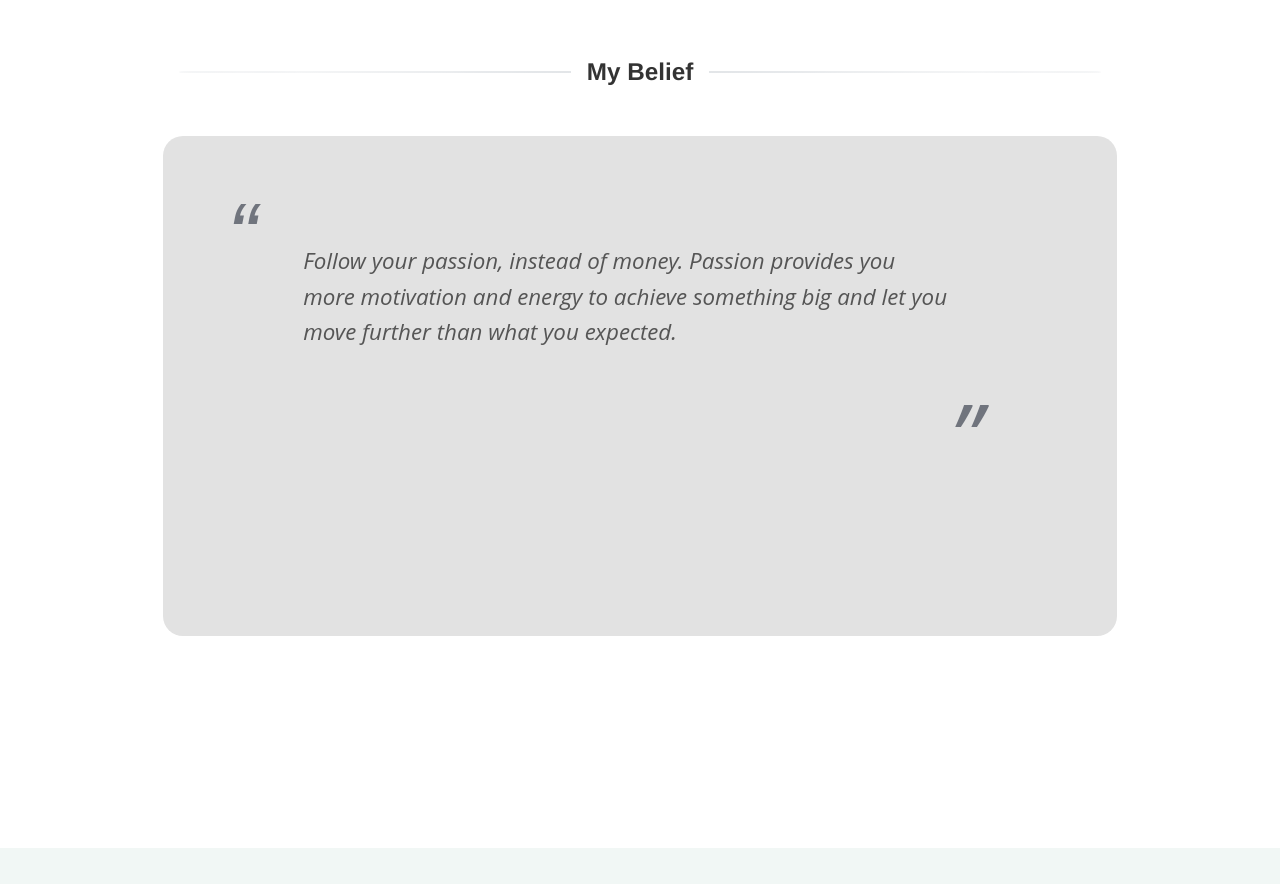
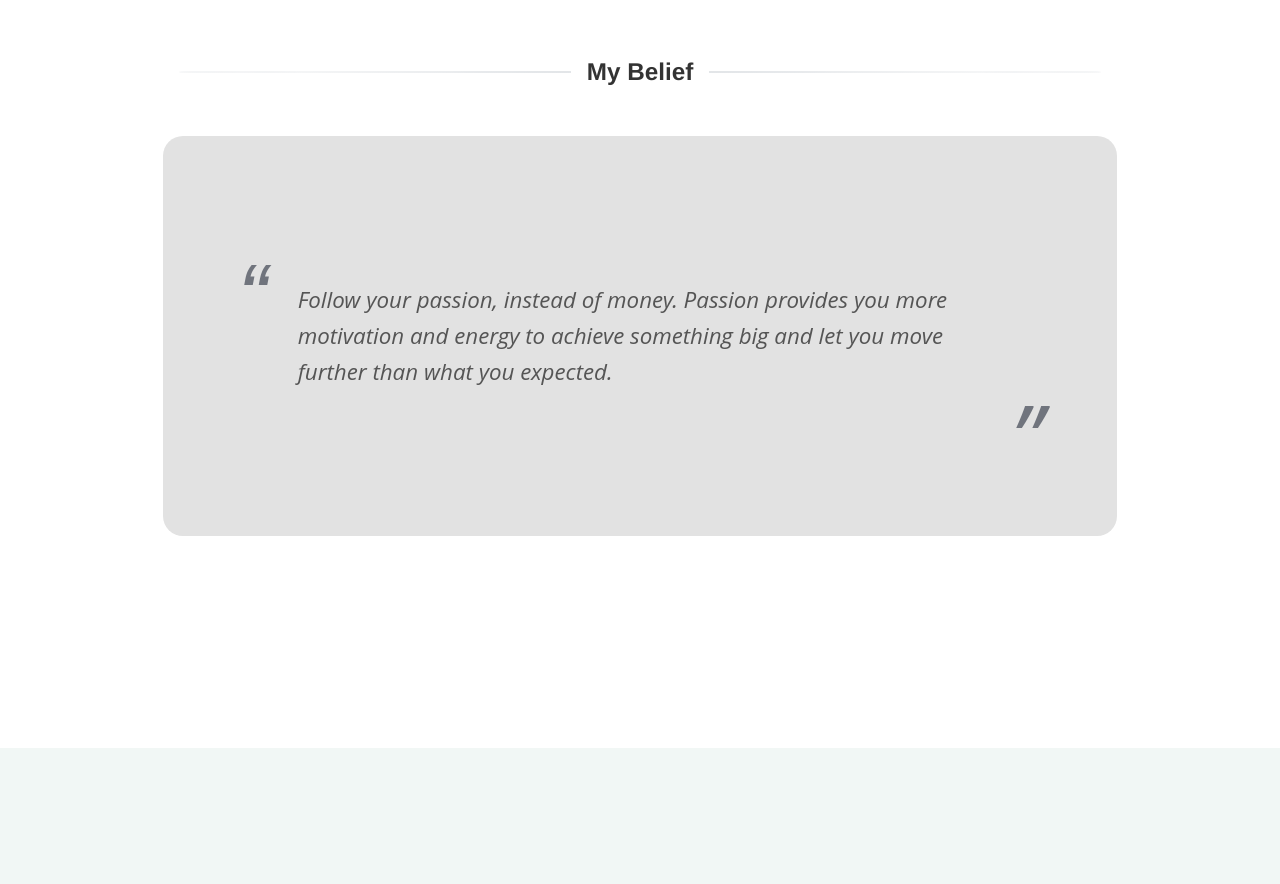
Before and after one commit to plwai/plwai_personal_page, a Gatsby site: page / in a window 1280 px wide. Shown: the part 2580-3464 px from the top of the page. Built offline with nearby package versions, Linux system fonts and the light colour scheme; Gatsby itself is replaced by a stand-in of ours; some packages are replaced by stand-ins of ours.

Commit message:
Make quote center

```diff
--- a/src/components/sections/belief.js
+++ b/src/components/sections/belief.js
@@ -80,9 +80,12 @@ TitleBox.title = styled.h2`
 `
 
 const DescriptionBox = styled.blockquote`
+  display: flex;
+  flex-direction: row;
+  align-items: center;
   width: 100%;
-  height: 40vh;
-  min-height: 500px;
+  height: 100%;
+  min-height: 400px;
 
   color: #555555;
   font-size: 1.4em;
@@ -92,15 +95,17 @@ const DescriptionBox = styled.blockquote`
 
   position: relative;
   margin: 50px auto;
-  padding: 1.2em 30px 1.2em 0;
+  padding: 0 30px 0 30px;
+  padding-top: 50px;
+  padding-bottom: 50px;
 
   border-left: 0;
   border-radius: 20px;
 
   background: #e2e2e2;
 
-  @media (max-width: 360px) {
-    min-height: 650px;
+  @media (max-width: 500px) {
+    min-height: 0;
   }
 `
 
@@ -109,57 +114,47 @@ DescriptionBox.smallBox = styled.div``
 DescriptionBox.textBox = styled.div`
   display: flex;
   flex-direction: row;
+  align-items: center;
 
   @media (max-width: 500px) {
     flex-direction: column;
   }
 
   &:before {
+    align-self: flex-start;
     font-family: Arial;
     content: '\\201C';
     color: #373d4aab;
     font-size: 4em;
-    float: left;
-    margin-left: 5vw;
-    max-width: 50px;
+    height: 80px;
+    margin-left: 5%;
+    margin-right: 30px;
+    position: relative;
+    top: -40px;
 
     @media (max-width: 500px) {
-      margin-top: -40px;
+      display: none;
     }
   }
 
   &:after {
+    align-self: flex-end;
     content: '\\201D';
     color: #373d4aab;
     font-size: 4em;
+    margin-right: 5%;
     position: relative;
-    top: 200px;
-    left: 5%;
-    max-width: 50px;
-    max-height: 50px;
-
-    @media (max-width: 700px) {
-      top: 250px;
-    }
+    top: 100px;
 
     @media (max-width: 500px) {
-      margin-top: -130px;
-      top: 0;
-      left: 80%;
+      display: none;
     }
   }
 `
 
 DescriptionBox.texts = styled.p`
   position: relative;
-  left: 5%;
-  top: 10vh;
-  max-width: 70%;
-
-  @media (max-width: 500px) {
-    top: ${rhythm(-3)};
-    left: 70px;
-  }
+  max-width: 100%;
 `
 
 const MyBelief = () => (
```
